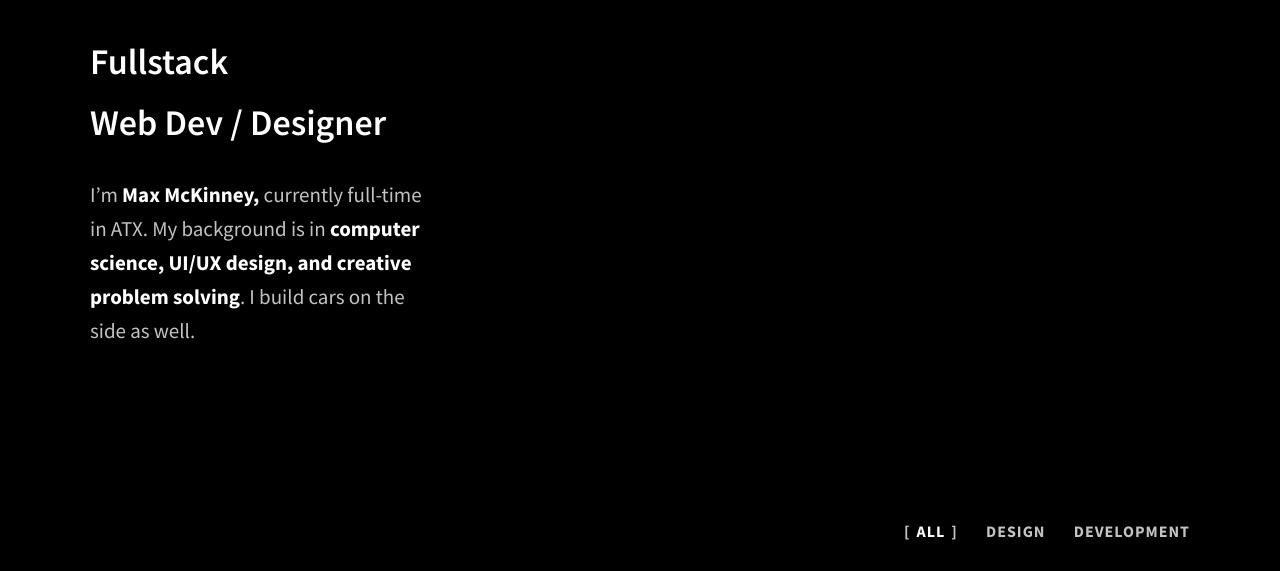
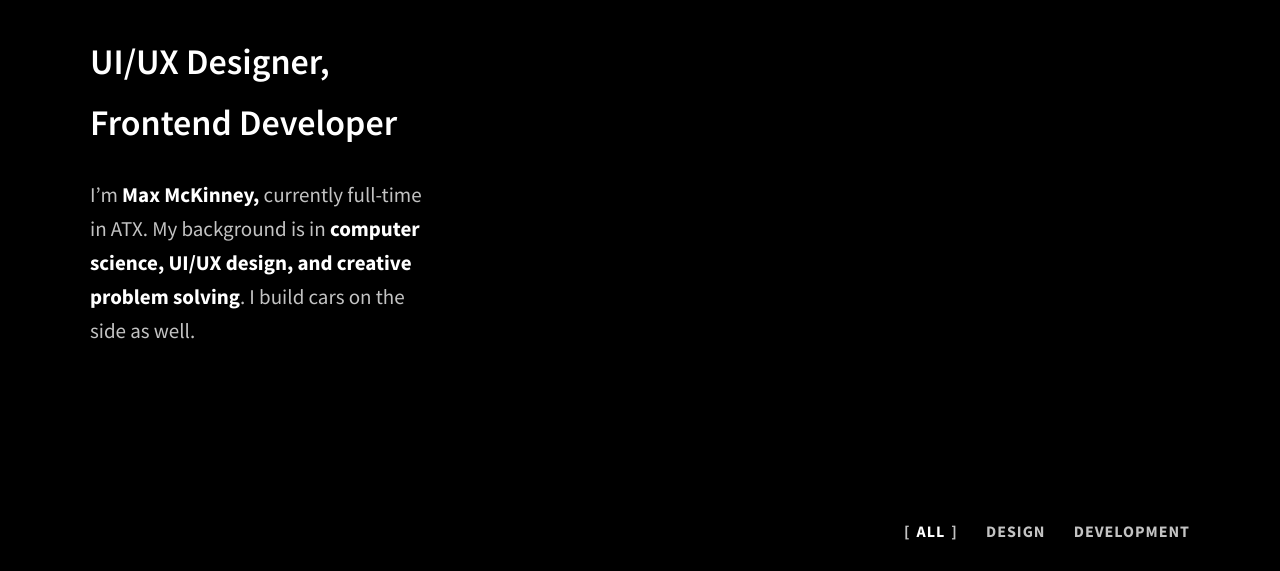
Before and after one commit to MadMaxMcKinney/max-mckinney-gatsby, a Gatsby site: page / in a window 1280 px wide. Shown: the part 138-709 px from the top of the page. Built offline with nearby package versions, Linux system fonts and the light colour scheme; Gatsby itself is replaced by a stand-in of ours; some icons are missing.

Commit message:
Update tagline

```diff
--- a/src/components/DetailedProjectCard.js
+++ b/src/components/DetailedProjectCard.js
@@ -85,6 +85,7 @@ const ProjectCardContainer = styled.div`
         border: 1px solid #FFFFFF33;
         border-radius: var(--border-radius);;
         z-index: 100;
+        pointer-events: none;
     }
 
     &.active {
--- a/src/pages/index.js
+++ b/src/pages/index.js
@@ -80,7 +80,7 @@ const IndexPage = ({data}) => (
   <React.Fragment>
 	  <PageGrid>
 
-		<HeaderTitle>Fullstack <br/> Web Dev / Designer</HeaderTitle>
+		<HeaderTitle>UI/UX Designer, <br/> Frontend Developer</HeaderTitle>
 		<HeaderSubtitle>I’m <strong>Max McKinney,</strong> currently full-time in ATX. My background is in <strong>computer science, UI/UX design, and creative problem solving</strong>. I build cars on the side as well.</HeaderSubtitle>
 
         <FilterContainer id="FilterContainer">
```
